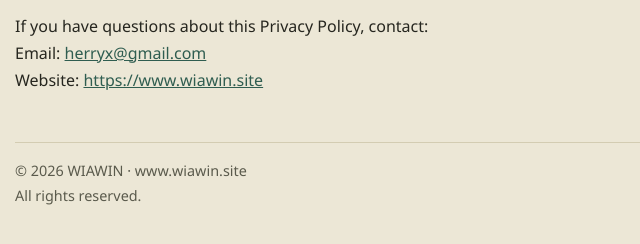
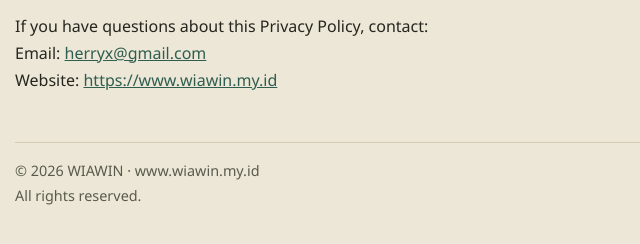
Before and after one commit to wiavein/wiavein.github.io, a plain HTML site: page privacy.html in a window 1280 px wide. Shown: the part 2438-2682 px from the top of the page, 293-933 px from the left. Drawn offline with Linux system fonts and the light colour scheme.

Commit message:
Add files via upload

```diff
--- a/privacy.html
+++ b/privacy.html
@@ -169,10 +169,10 @@
   <p data-l="id">Kebijakan ini dapat diperbarui sewaktu-waktu. Jika ada perubahan, versi terbaru akan dipublikasikan di halaman ini dengan tanggal pembaruan yang baru.</p>
 
   <h2 data-l="en">10. Contact Us</h2><h2 data-l="id">10. Hubungi Kami</h2>
-  <p data-l="en">If you have questions about this Privacy Policy, contact:<br>Email: <a href="mailto:herryx@gmail.com">herryx@gmail.com</a><br>Website: <a href="https://www.wiawin.site">https://www.wiawin.site</a></p>
-  <p data-l="id">Jika ada pertanyaan tentang Kebijakan Privasi ini, hubungi:<br>Email: <a href="mailto:herryx@gmail.com">herryx@gmail.com</a><br>Website: <a href="https://www.wiawin.site">https://www.wiawin.site</a></p>
+  <p data-l="en">If you have questions about this Privacy Policy, contact:<br>Email: <a href="mailto:herryx@gmail.com">herryx@gmail.com</a><br>Website: <a href="https://www.wiawin.my.id">https://www.wiawin.my.id</a></p>
+  <p data-l="id">Jika ada pertanyaan tentang Kebijakan Privasi ini, hubungi:<br>Email: <a href="mailto:herryx@gmail.com">herryx@gmail.com</a><br>Website: <a href="https://www.wiawin.my.id">https://www.wiawin.my.id</a></p>
 
-  <footer>© 2026 WIAWIN · www.wiawin.site<br><span data-l="en">All rights reserved.</span><span data-l="id">Semua hak dilindungi.</span></footer>
+  <footer>© 2026 WIAWIN · www.wiawin.my.id<br><span data-l="en">All rights reserved.</span><span data-l="id">Semua hak dilindungi.</span></footer>
 </main>
 <script>
 (function () {
```
